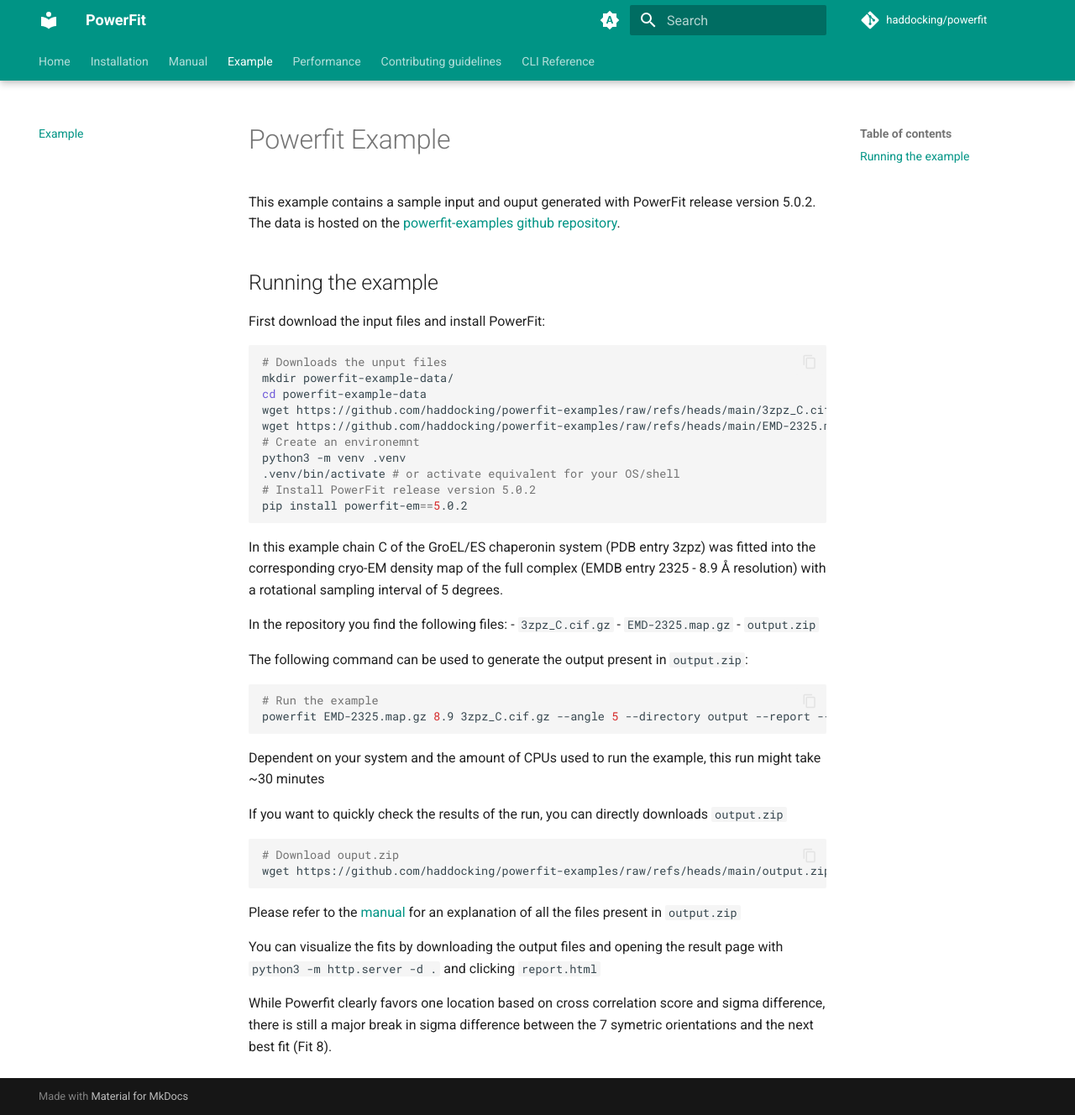
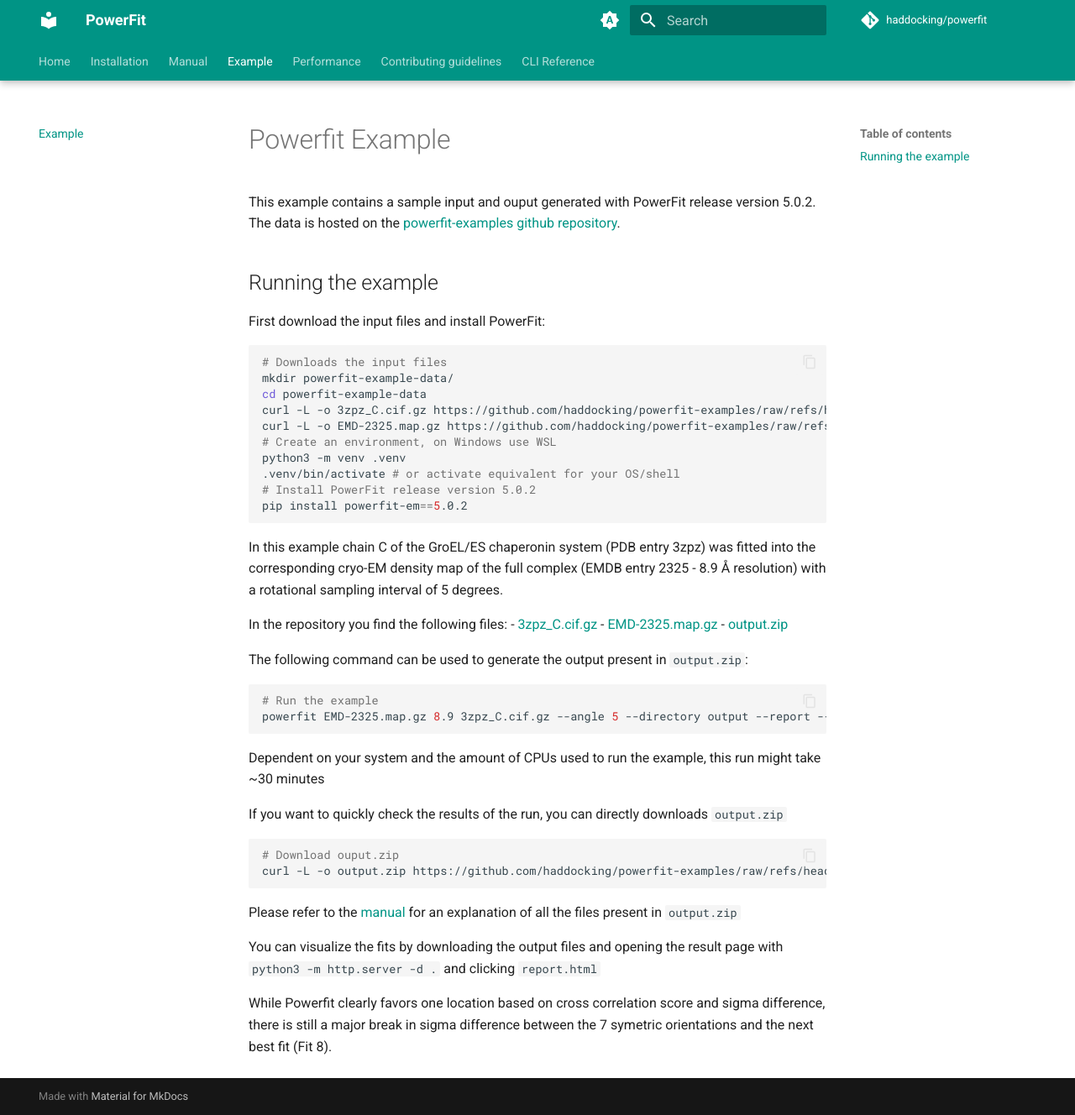
Before and after one commit to haddocking/powerfit, an MkDocs documentation site: the page built from docs/example.md, in a window 1280 px wide and 1328 px high. Shown: the whole window at 84% size. Built offline with MkDocs 1.6.1 and Material for MkDocs 9.7.7, drawn with Linux system fonts in a browser that asks for light colours; a script that is not in the unit is left out; comment, search, counter and statistics services are not loaded.

Commit message:
adress comments

````diff
--- a/docs/example.md
+++ b/docs/example.md
@@ -8,12 +8,12 @@
 First download the input files and install PowerFit:
 
 ```shell
-# Downloads the unput files
+# Downloads the input files
 mkdir powerfit-example-data/
 cd powerfit-example-data
-wget https://github.com/haddocking/powerfit-examples/raw/refs/heads/main/3zpz_C.cif.gz
-wget https://github.com/haddocking/powerfit-examples/raw/refs/heads/main/EMD-2325.map.gz
-# Create an environemnt
+curl -L -o 3zpz_C.cif.gz https://github.com/haddocking/powerfit-examples/raw/refs/heads/main/3zpz_C.cif.gz
+curl -L -o EMD-2325.map.gz https://github.com/haddocking/powerfit-examples/raw/refs/heads/main/EMD-2325.map.gz
+# Create an environment, on Windows use WSL
 python3 -m venv .venv
 .venv/bin/activate # or activate equivalent for your OS/shell
 # Install PowerFit release version 5.0.2
@@ -25,9 +25,9 @@
 a rotational sampling interval of 5 degrees.
 
 In the repository you find the following files:
-- `3zpz_C.cif.gz`
-- `EMD-2325.map.gz`
-- `output.zip`
+- [3zpz_C.cif.gz](https://github.com/haddocking/powerfit-examples/raw/refs/heads/main/3zpz_C.cif.gz)
+- [EMD-2325.map.gz](https://github.com/haddocking/powerfit-examples/raw/refs/heads/main/EMD-2325.map.gz)
+- [output.zip](https://github.com/haddocking/powerfit-examples/raw/refs/heads/main/output.zip)
 
 The following command can be used to generate the output present in `output.zip`:
 
@@ -41,7 +41,7 @@
 If you want to quickly check the results of the run, you can directly downloads `output.zip`
 ```shell
 # Download ouput.zip
-wget https://github.com/haddocking/powerfit-examples/raw/refs/heads/main/output.zip
+curl -L -o output.zip https://github.com/haddocking/powerfit-examples/raw/refs/heads/main/output.zip
 ```
 
 Please refer to the [manual](https://www.bonvinlab.org/powerfit/manual.html#output) for an explanation
````
